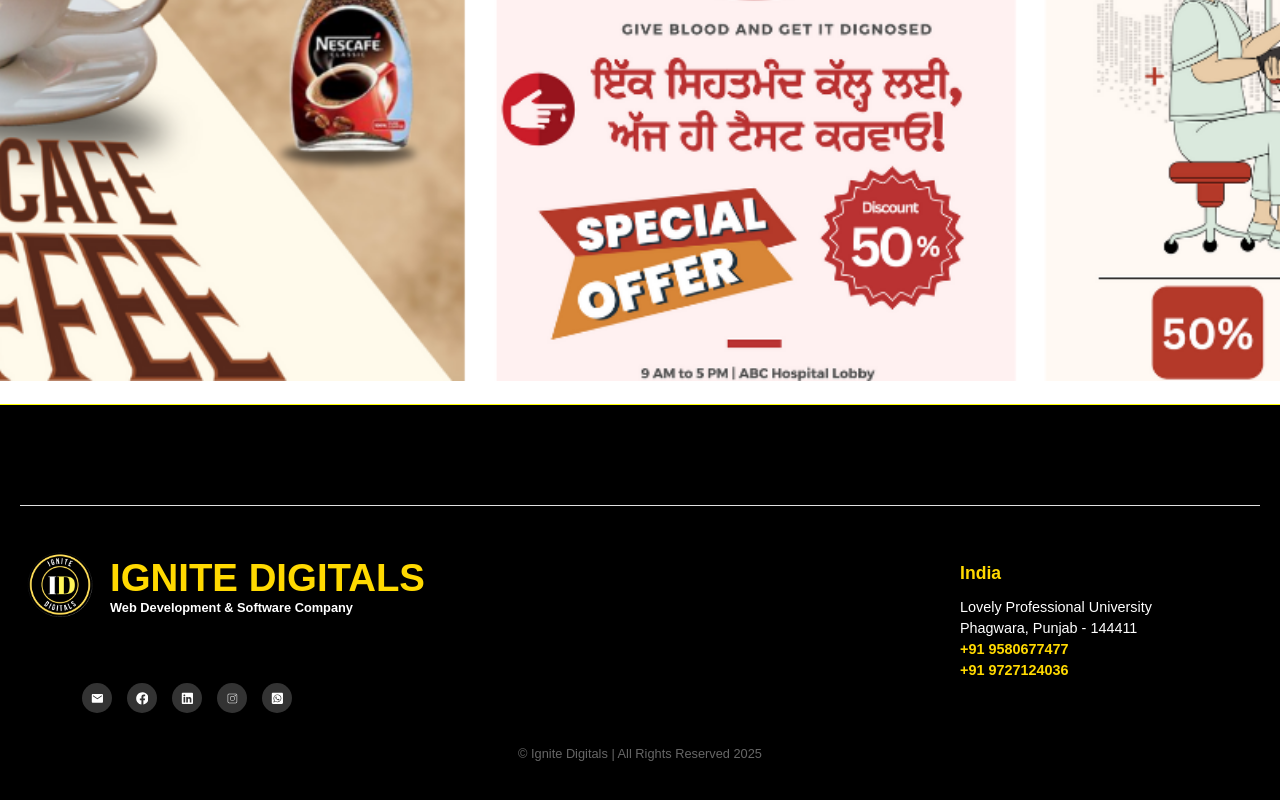
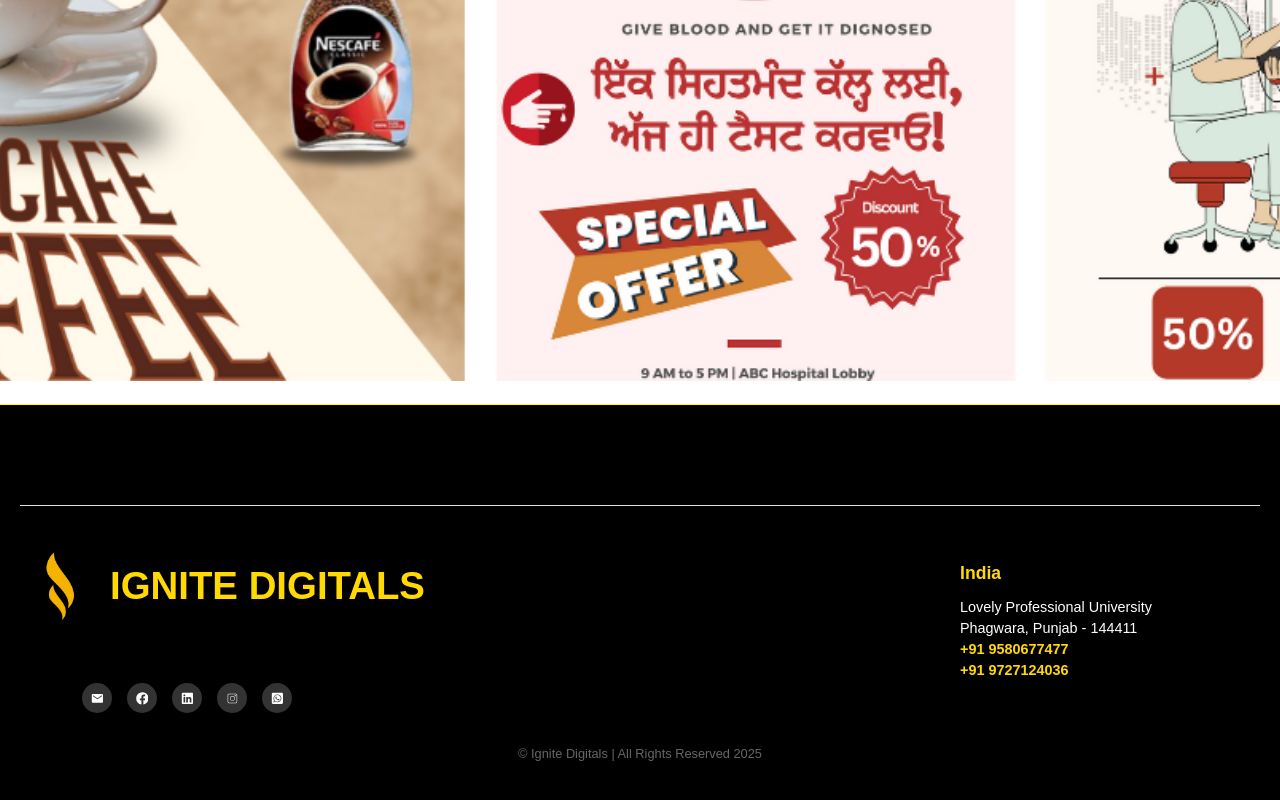
Before and after one commit to KushagraSingh1100/marketing-site, a React (Vite) app: page /pamphlets in a window 1280 px wide. Shown: the part 1185-1985 px from the top of the page. Built offline with nearby package versions, Linux system fonts and the light colour scheme.

Commit message:
logo changed

```diff
--- a/src/components/Footer.jsx
+++ b/src/components/Footer.jsx
@@ -19,9 +19,6 @@ const Footer = () => {
               <img src="/IGNITE.png" alt="Ignite Digitals Logo" />
               <div className="logo-text">
                 <h1>IGNITE DIGITALS</h1>
-                <div className="company-description">
-                  Web Development & Software Company
-                </div>
               </div>
             </div>
           </Link>
--- a/src/components/Navbar.css
+++ b/src/components/Navbar.css
@@ -14,7 +14,7 @@
 .nav-logo {
   display: flex;
   flex-direction: row;
-  align-items: center;
+  align-items: center;;
   justify-content: center;
   position: relative;
 }
```
Also changed, not shown: public/IGNITE.png.
